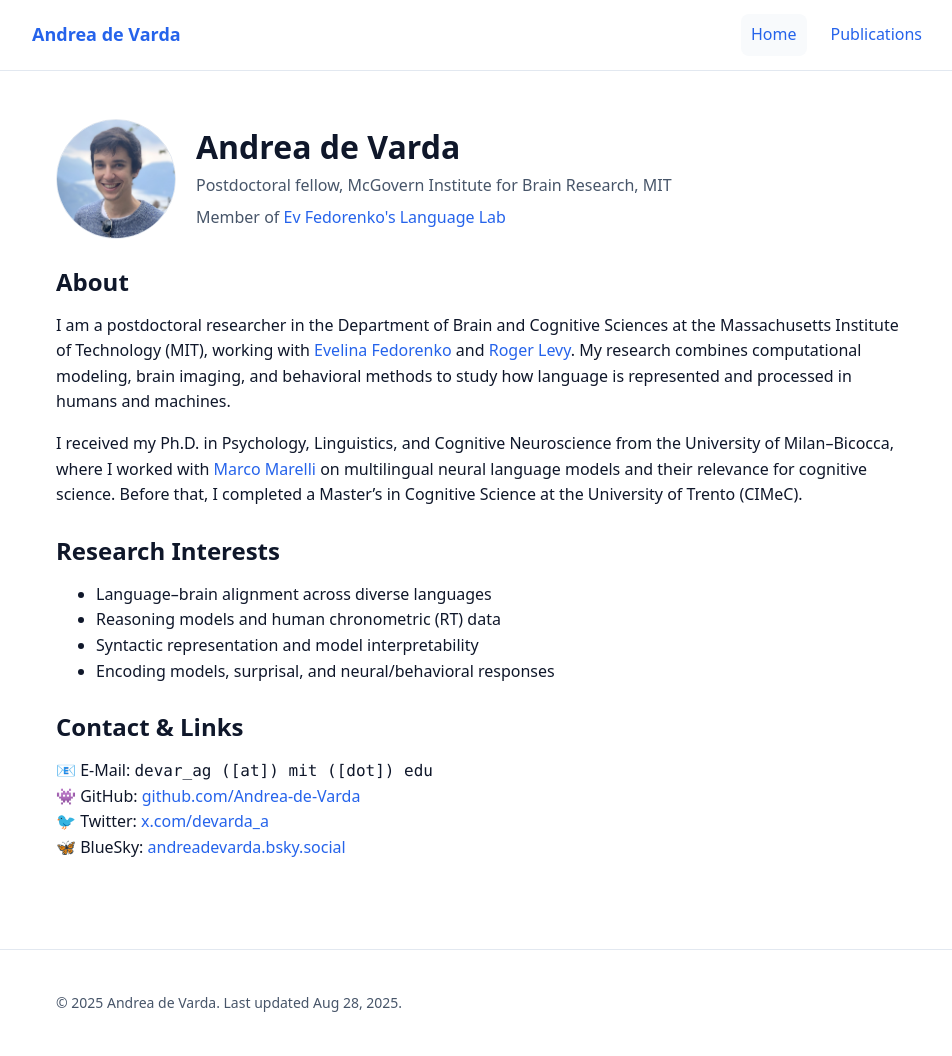
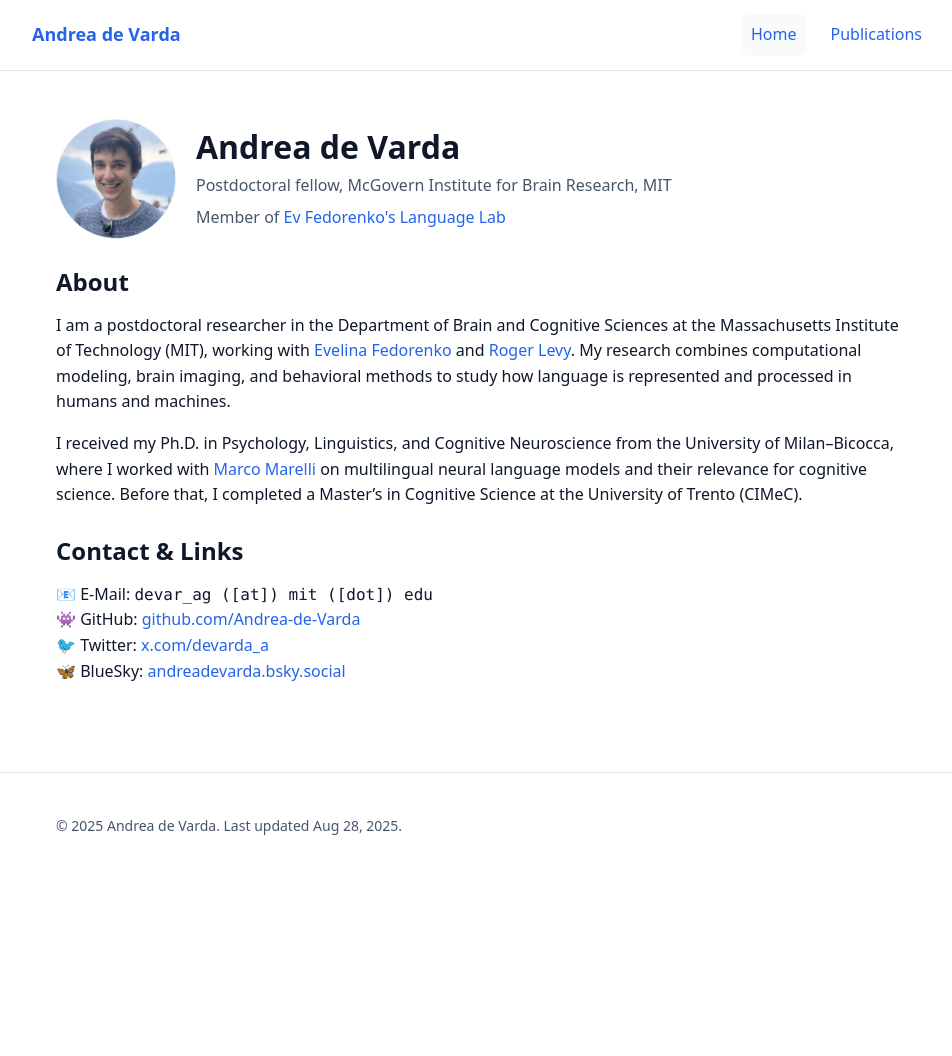
Before and after one commit to Andrea-de-Varda/Andrea-de-Varda.github.io, a Jekyll site: the page built from index.md, in a window 1280 px wide. Shown: the whole page, without its empty margins (158-1110 px from the left). Built offline with Jekyll 4.4.1, drawn with Linux system fonts in a browser that asks for light colours; after the commit the page ends 900 px from its top, so only the background shows below that.

Commit message:
Update index.md

```diff
--- a/index.md
+++ b/index.md
@@ -27,17 +27,6 @@ permalink: /
   </p>
 </section>
 
-
-<section>
-  <h2>Research Interests</h2>
-  <ul>
-    <li>Language–brain alignment across diverse languages</li>
-    <li>Reasoning models and human chronometric (RT) data</li>
-    <li>Syntactic representation and model interpretability</li>
-    <li>Encoding models, surprisal, and neural/behavioral responses</li>
-  </ul>
-</section>
-
 <section>
   <h2>Contact & Links</h2>
   <p>
```
